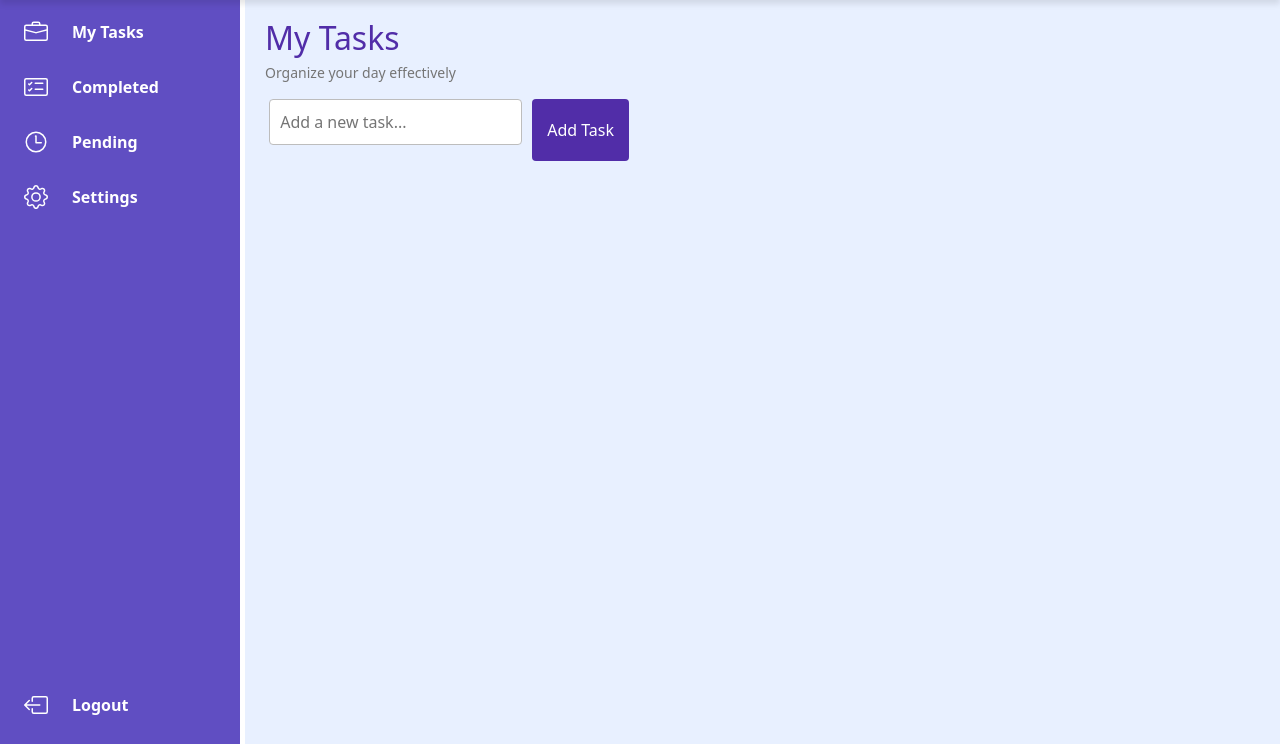
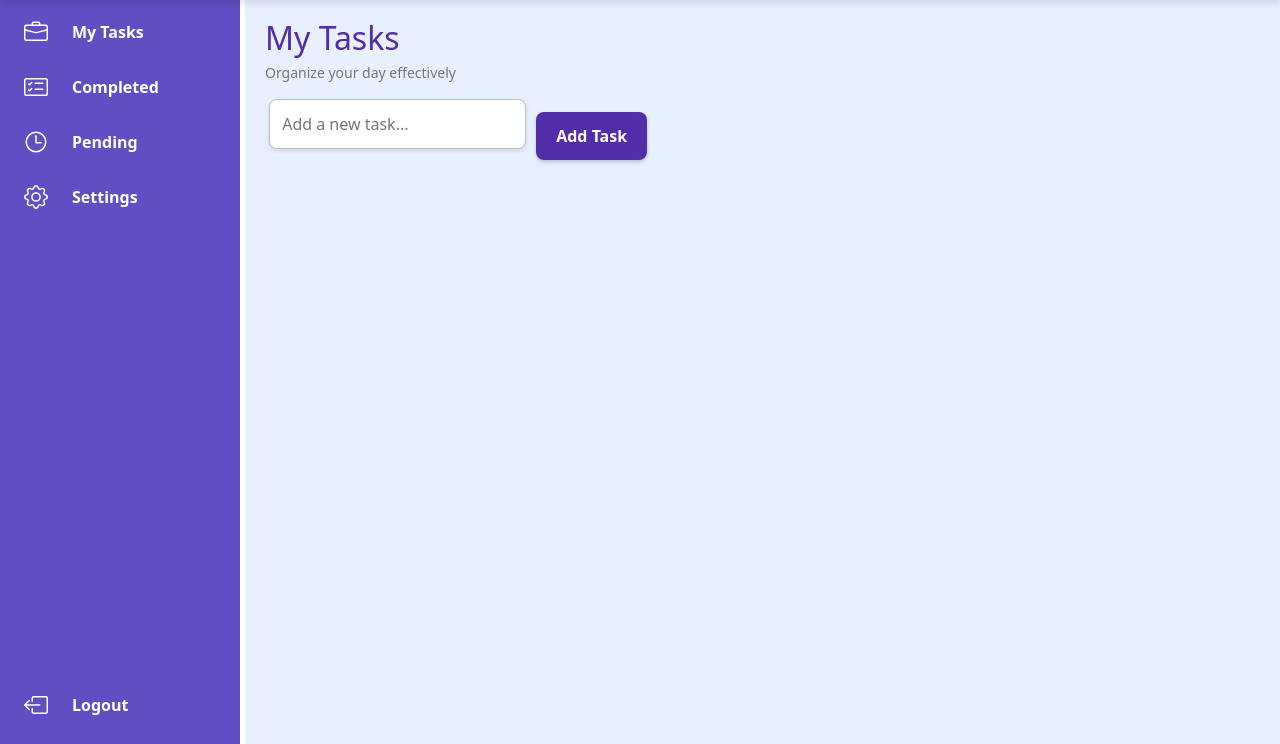
Before and after one commit to jvcarpena/TaskFlow-Website, a Flask app: page /dashboard in a window 1280 px wide. Shown: the part 56-800 px from the top of the page. Run offline with Flask 3, Linux system fonts and the light colour scheme; the visitor is signed in with stand-in values (Sample User, id 1); some libraries are stand-ins or nearby versions.

Commit message:
modify the to-do-page css for the text input and button

```diff
--- a/static/css/to-do-page.css
+++ b/static/css/to-do-page.css
@@ -136,28 +136,46 @@
 /* Input Section */
 .todo-input {
   display: flex;
+  align-items: center;
   gap: 10px;
   margin-bottom: 20px;
 }
 
+/* Task Input Field */
 .todo-input .task-field {
-  flex: 1;
-  padding: 10px;
+  flex: 1 !important;
+  padding: 12px;
+  font-size: 16px;
   border: 1px solid #bdbdbd;
-  border-radius: 4px;
+  border-radius: 8px;
+  box-shadow: 0 2px 4px rgba(0, 0, 0, 0.1);
+  transition: border-color 0.3s, box-shadow 0.3s;
 }
 
+.todo-input .task-field:focus {
+  border-color: #512da8;
+  box-shadow: 0 4px 8px rgba(81, 45, 168, 0.2);
+  outline: none;
+}
+
+/* Submit Button */
 .todo-input .btn-add {
-  padding: 10px 15px;
+  padding: 12px 20px;
+  font-size: 16px;
+  font-weight: bold;
   background-color: #512da8;
   color: #fff;
   border: none;
-  border-radius: 4px;
+  border-radius: 8px;
   cursor: pointer;
+  transition: background-color 0.3s, transform 0.2s;
+  box-shadow: 0 2px 4px rgba(0, 0, 0, 0.2);
+  margin-top: 7px;
 }
 
 .todo-input .btn-add:hover {
   background-color: #673ab7;
+  transform: scale(1.05);
 }
 
 /* Task List */
@@ -169,6 +187,7 @@
 
 .todo-item {
   display: flex;
+  align-items: center;
   justify-content: space-between;
   padding: 15px;
   background-color: #ffffff;
```
